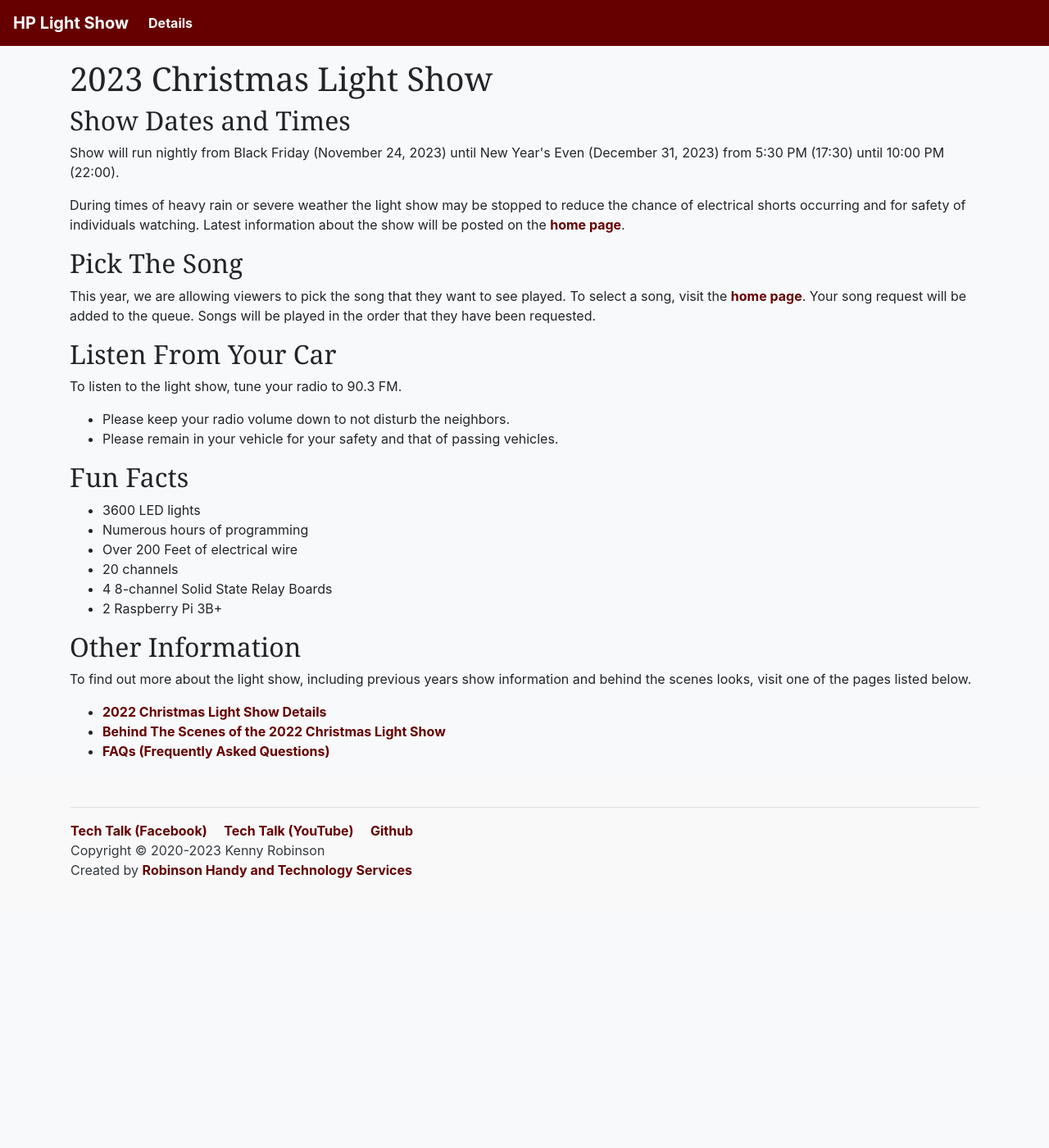
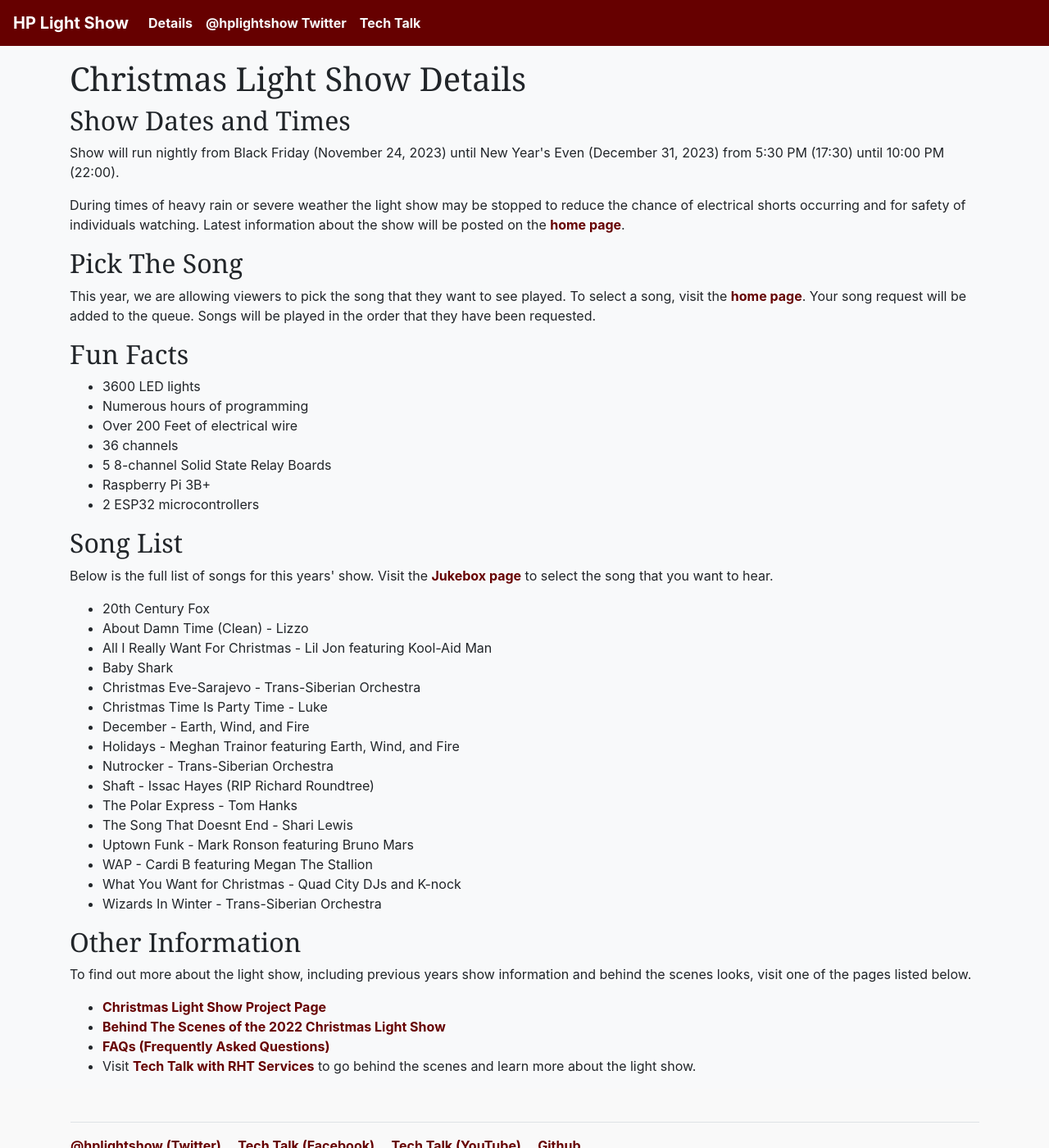
Before and after one commit to almostengr/light-show-extender, an MkDocs documentation site: the page built from website/docs/details.md, in a window 1280 px wide and 1400 px high. Shown: the whole window at 82% size. Built offline with MkDocs 1.6.1, drawn with Linux system fonts in a browser that asks for light colours; nearby versions of some CDN libraries; library files that are not in the unit come from our copies; some of the changed text lies outside the part shown.

Commit message:
Updated content, styling

```diff
--- a/website/docs/details.md
+++ b/website/docs/details.md
@@ -1,7 +1,5 @@
 ---
-title: 2023 Christmas Light Show
-imagealt: 2023 Christmas Light Show
-image: /images/2020 Christmas Light Show 20201211-f000000.jpg
+title: Christmas Light Show Details
 ---
 
 ## Show Dates and Times
@@ -19,27 +17,44 @@ This year, we are allowing viewers to pick the song that they want to see played
 visit the [home page](/). Your song request will be added to the queue. Songs will be
 played in the order that they have been requested.
 
-## Listen From Your Car
-
-To listen to the light show, tune your radio to 90.3 FM.
-
-* Please keep your radio volume down to not disturb the neighbors.
-* Please remain in your vehicle for your safety and that of passing vehicles.
-
 ## Fun Facts
 
 * 3600 LED lights
 * Numerous hours of programming
 * Over 200 Feet of electrical wire
-* 20 channels
-* 4 8-channel Solid State Relay Boards
-* 2 Raspberry Pi 3B+
+* 36 channels
+* 5 8-channel Solid State Relay Boards
+* Raspberry Pi 3B+
+* 2 ESP32 microcontrollers
+
+## Song List
+
+Below is the full list of songs for this years' show. Visit the [Jukebox page](/) to
+select the song that you want to hear.
+
+* 20th Century Fox
+* About Damn Time (Clean) - Lizzo
+* All I Really Want For Christmas - Lil Jon featuring Kool-Aid Man
+* Baby Shark
+* Christmas Eve-Sarajevo - Trans-Siberian Orchestra
+* Christmas Time Is Party Time - Luke
+* December - Earth, Wind, and Fire
+* Holidays - Meghan Trainor featuring Earth, Wind, and Fire
+* Nutrocker - Trans-Siberian Orchestra
+* Shaft - Issac Hayes (RIP Richard Roundtree)
+* The Polar Express - Tom Hanks
+* The Song That Doesnt End - Shari Lewis
+* Uptown Funk - Mark Ronson featuring Bruno Mars
+* WAP - Cardi B featuring Megan The Stallion
+* What You Want for Christmas - Quad City DJs and K-nock
+* Wizards In Winter - Trans-Siberian Orchestra
 
 ## Other Information
 
 To find out more about the light show, including previous years show information and behind the
 scenes looks, visit one of the pages listed below.
 
-* [2022 Christmas Light Show Details](https://thealmostengineer.com/projects/light-show)
+* [Christmas Light Show Project Page](https://thealmostengineer.com/projects/light-show)
 * <a href="https://www.youtube.com/watch?v=-1xZ8bZFQcM" target="_blank">Behind The Scenes of the 2022 Christmas Light Show</a>
 * [FAQs (Frequently Asked Questions)](https://thealmostengineer.com/projects/light-show-faq)
+* Visit <a href="https://www.youtube.com/channel/UC4xp-TEEIAL-4XtMVvfRaQw" target="_blank">Tech Talk with RHT Services</a> to go behind the scenes and learn more about the light show.
--- a/website/mkdocs.yml
+++ b/website/mkdocs.yml
@@ -1,7 +1,7 @@
 site_name: HP Light Show
 site_description: Interactive Christmas Light Show
 site_author: Kenny Robinson, @almostengr
-copyright: Copyright &copy; 2020-2023 Kenny Robinson
+copyright: Kenny Robinson
 
 # repository information
 remote_name: origin
@@ -21,6 +21,7 @@ theme:
   static_templates:
     - api.php
     - jukeboxapi.php
+  # announcement: Testing
   stationFrequency: "90.3 FM"
   sequences:
     - playlistName: 20th Century Fox.fseq
@@ -57,6 +58,22 @@ theme:
       displayName: What You Want for Christmas - Quad City DJs and K-nock
     - playlistName: Wizards In Winter_Trans-Siberian Orchestra.fseq
       displayName: Wizards In Winter - Trans-Siberian Orchestra
+  header_links:
+    - url: /details
+      name: Details
+    - url: "https://twitter.com/hplightshow"
+      name: "@hplightshow Twitter"
+    - url: "https://www.youtube.com/channel/UC4xp-TEEIAL-4XtMVvfRaQw?sub_confirmation=1"
+      name: Tech Talk
+  footer_links:
+    - url: "https://twitter.com/hplightshow"
+      name: "@hplightshow (Twitter)"
+    - url: "https://www.facebook.com/profile.php?id=100089303142244"
+      name: Tech Talk (Facebook)
+    - url: "https://www.youtube.com/channel/UC4xp-TEEIAL-4XtMVvfRaQw?sub_confirmation=1"
+      name: Tech Talk (YouTube)
+    - url: "https://github.com/almostengr/light-show-extender"
+      name: Github
 
 plugins:
   - minify:
--- a/website/theme/_announcement.html
+++ b/website/theme/_announcement.html
@@ -1,3 +1,5 @@
-<div id="alert" class="alert fade show alert-warning" role="alert">
-    {{ page.meta.announcement }}
+<div class="container">
+    <div id="alert" class="alert fade show alert-warning" role="alert">
+        {{ config.theme.announcement }}
+    </div>
 </div>
--- a/website/theme/js/scripts.js
+++ b/website/theme/js/scripts.js
@@ -6,6 +6,8 @@ const D_NONE = "d-none";
 const artistElement = document.getElementById("songArtist");
 const cpuTempElement = document.getElementById("cpuTemp");
 const jukeboxFormElement = document.getElementById("jukeboxForm");
+const sequenceNameElement = document.getElementById("sequenceName");
+const codeElement = document.getElementById("code");
 const nwsTempElement = document.getElementById("nwsTemp");
 const showMetaDataElement = document.getElementById("showMetaData");
 const songTitleElement = document.getElementById("songTitle");
@@ -39,6 +41,9 @@ async function submitJukeboxRequest() {
         alertText.innerText = result.message;
         alertBody.classList.remove(ALERT_DANGER_CLASS);
         alertBody.classList.add(ALERT_SUCCESS_CLASS);
+
+        sequenceNameElement.selectedIndex = 0;
+        codeElement.value = "";
 
         const alertDisplaySeconds = 5 * 1000;
         setTimeout(() => {
--- a/website/theme/main.html
+++ b/website/theme/main.html
@@ -55,13 +55,15 @@
     </button>
     <div class="collapse navbar-collapse" id="navbarCollapse">
       <ul class="navbar-nav mr-auto">
-        <li class="nav-item"><a class="nav-link text-light" href="/details">Details</a></li>
+        {% for link in config.theme.header_links %}
+        <li class="nav-item"><a class="nav-link text-light" href="{{ link.url }}">{{ link.name }}</a></li>
+        {% endfor %}
       </ul>
     </div>
   </nav>
 
   <div class="bg-light pt-3 mb-0 pb-0">
-    {% if page and page.meta.announcement %}
+    {% if page and config.theme.announcement %}
     {% include "_announcement.html" %}
     {% endif %}
 
@@ -85,11 +87,11 @@
     <footer class="blog-footer text-dark text-left border-0">
       <div class="container pl-3">
         <div class="border-top pt-3">
-          <a class="pr-3" target="_blank" href="https://www.facebook.com/profile.php?id=100089303142244">Tech Talk (Facebook)</a>
-          <a class="pr-3" target="_blank" href="https://www.youtube.com/channel/UC4xp-TEEIAL-4XtMVvfRaQw?sub_confirmation=1">Tech Talk (YouTube)</a>
-          <a class="pr-3" target="_blank" href="https://github.com/almostengr/light-show-extender">Github</a>
+          {% for link in config.theme.footer_links %}
+          <a class="pr-3" href="{{ link.url }}">{{ link.name }}</a>
+          {% endfor %}
         </div>
-        <div>Copyright &copy; 2020-{{ build_date_utc.strftime("%Y") }} Kenny Robinson</div>
+        <div>Copyright &copy; {{ build_date_utc.strftime("%Y") }} {{ config.copyright }}</div>
         <div>
           Created by <a href="https://rhtservices.net" target="_blank">Robinson Handy and Technology Services</a>
         </div>
```
Also changed, not shown: website/docs/index.md (+9 -8 lines), website/theme/js/scripts.min.js.
